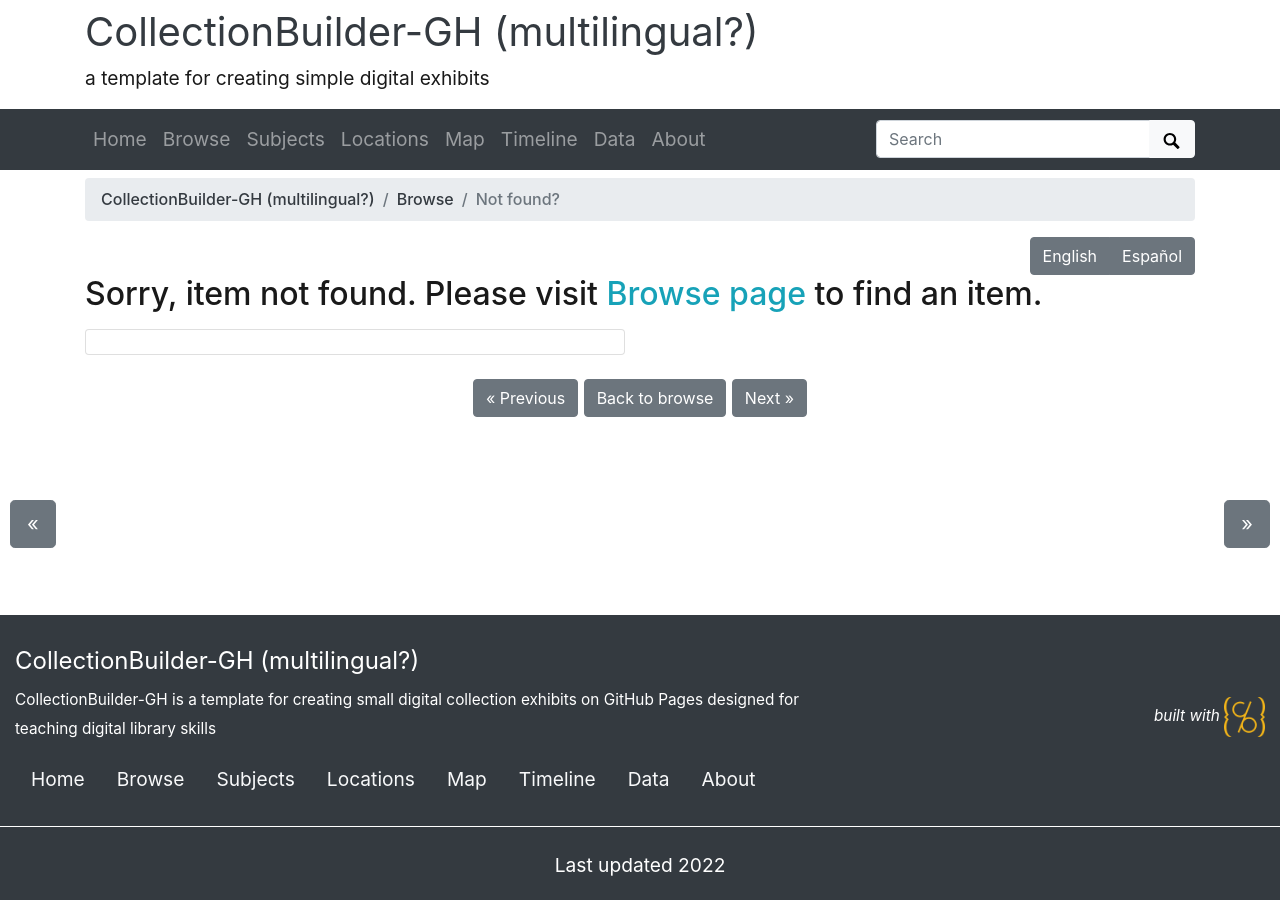
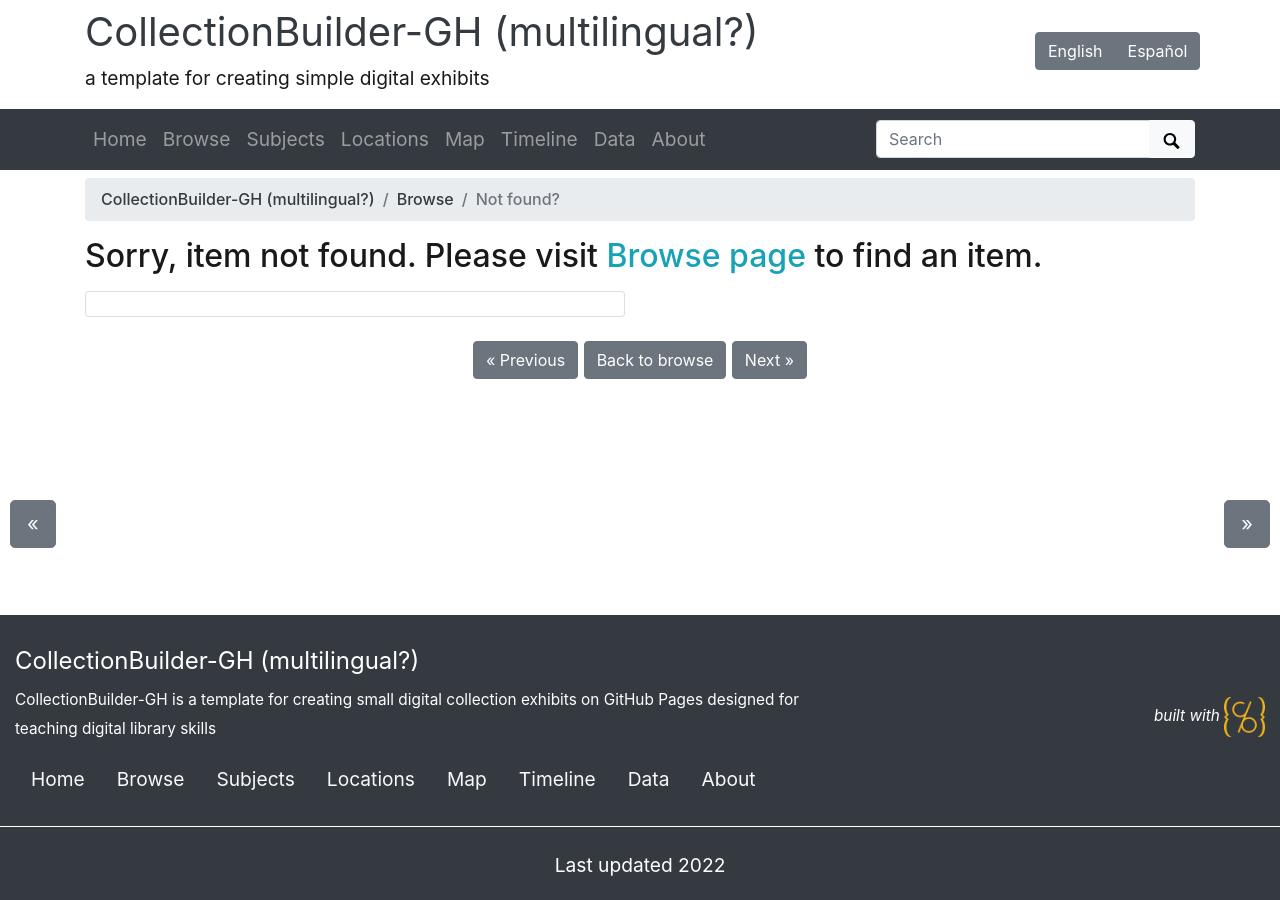
Before and after one commit to owikle/cb-multilingual, a Jekyll site: the page built from pages/item.md, in a window 1280 px wide. Built offline with Jekyll 4.4.1, drawn with Linux system fonts in a browser that asks for light colours.

Commit message:
button to top

```diff
--- a/_includes/collection-banner.html
+++ b/_includes/collection-banner.html
@@ -41,7 +41,21 @@
 </div>
 {%- else -%}
 <div class="container pt-2">
-    <h1><a class="text-dark font-weight-normal" href="{{ site.baseurl }}/" >{{ site.title }}</a></h1>
+    <div class="row">
+        <div class="col-md-10">
+            <h1><a class="text-dark font-weight-normal" href="{{ site.baseurl }}/" >{{ site.title }}</a></h1>
             {% if site.tagline %}<p>{{ site.tagline }}</p>{% endif %}
+        </div>
+        <div class="col-md-2 text-right">
+            <div class="btn-group btn-group-toggle pt-4" data-toggle="buttons">
+                <label class="btn btn-secondary active">
+                    <input type="radio" name="lang_options" id="eng" value="eng" autocomplete="off"> English
+                </label>
+                <label class="btn btn-secondary">
+                    <input type="radio" name="lang_options" id="spa" value="spa" autocomplete="off"> Español
+                </label>
+            </div>
+        </div>
+    </div>
 </div>
 {%- endif -%}
--- a/_includes/foot.html
+++ b/_includes/foot.html
@@ -11,3 +11,4 @@
 {% for f in feet %}{% include {{ f }} %}
 {% endfor %}
 {%- endif -%}
+<script>{% include js/lang-js.js %}</script>
--- a/_includes/js/item-js.html
+++ b/_includes/js/item-js.html
@@ -147,6 +147,6 @@
 
 })();
 
-{% include js/lang-js.js %}
+
 
 </script>
--- a/_layouts/item.html
+++ b/_layouts/item.html
@@ -9,17 +9,6 @@
         <li class="breadcrumb-item text-secondary"><a class="text-dark" href="{{ '/browse.html' | relative_url }}">Browse</a></li>
         <li id="bc-title" class="breadcrumb-item active"></li>
     </ul>
-
-    <div class="text-right">
-        <div class="btn-group btn-group-toggle" data-toggle="buttons">
-            <label class="btn btn-secondary active">
-              <input type="radio" name="lang_options" id="english" value="eng" autocomplete="off"> English
-            </label>
-            <label class="btn btn-secondary">
-              <input type="radio" name="lang_options" id="spanish" value="spa" autocomplete="off"> Español
-            </label>
-        </div>
-    </div>
 
     <h2 id="item-title"></h2>
 
```
